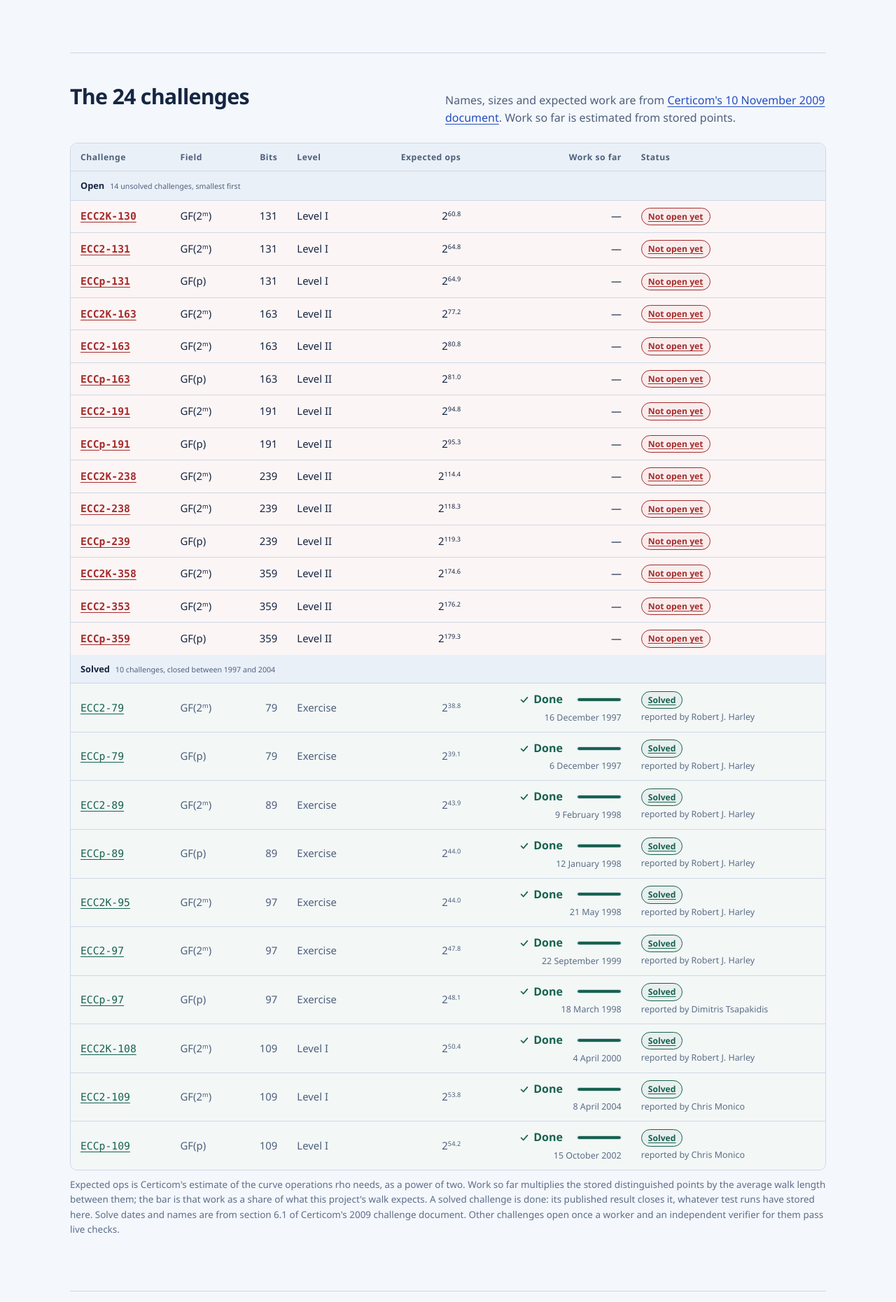
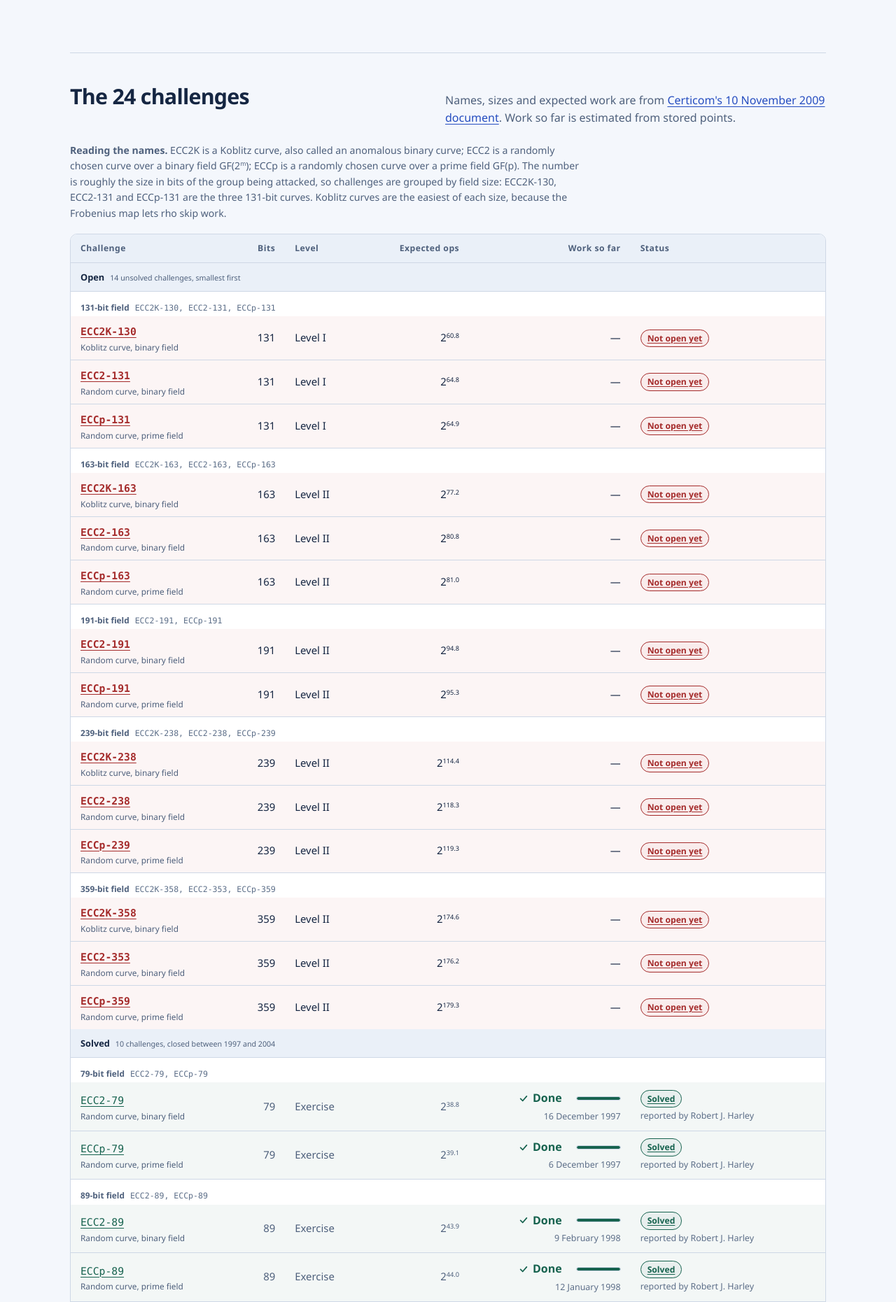
Before and after one commit to aburan28/ecc-challenges, a FastAPI app: page / in a window 1280 px wide. Shown: the part 1882-3743 px from the top of the page at 70% size. Run offline with FastAPI, Linux system fonts and the light colour scheme; parts of the project's set-up code (start-up, migrations or seed data) failed here and were passed over; some libraries are stand-ins or nearby versions.

Commit message:
Explain challenge names and group challenges by size
Certicom's IDs (ECC2K-130, ECC2-131, ECCp-131) mean nothing to most
readers, and the tables listed curves of the same size apart.

- The catalog names each family: Koblitz (anomalous binary) curve,
  random binary-field curve, random prime-field curve.
- Home and status tables group curves by field size under a heading that
  lists them, with the family under each name, Koblitz first.
- A short key above both tables explains how to read the names.
- Challenge pages describe the curve with its actual field, and the
  dashboard picker shows size and family for each option.
- The home table's Field column is folded into the family label.

Co-Authored-By: Claude Opus 5.5 <noreply@anthropic.com>

```diff
--- a/src/ecc_challenges/catalog.py
+++ b/src/ecc_challenges/catalog.py
@@ -15,6 +15,14 @@ SOURCE_URL = "https://www.certicom.com/content/dam/certicom/images/pdfs/challeng
 SOURCE_DATE = "2009-11-10"
 
 
+# Certicom's three challenge families: ECC2K, ECC2 and ECCp.
+CURVE_TYPES = {
+    "koblitz": {"label": "Koblitz curve, binary field"},
+    "binary": {"label": "Random curve, binary field"},
+    "prime": {"label": "Random curve, prime field"},
+}
+
+
 @dataclass(frozen=True)
 class Challenge:
     id: str
@@ -27,6 +35,22 @@ class Challenge:
     walk_id: str | None = None
 
     @property
+    def curve_type(self) -> str:
+        """Certicom's naming: ECC2K = Koblitz, ECC2 = random binary, ECCp = random prime."""
+        if self.field == "prime":
+            return "prime"
+        return "koblitz" if self.id.startswith("ecc2k-") else "binary"
+
+    @property
+    def family_order(self) -> int:
+        """Within one size: Koblitz, then random binary, then prime, as Certicom lists them."""
+        return ("koblitz", "binary", "prime").index(self.curve_type)
+
+    @property
+    def curve_label(self) -> str:
+        return CURVE_TYPES[self.curve_type]["label"]
+
+    @property
     def estimated_operations_log2(self) -> float | None:
         """Certicom's estimate as a power of two, which is how the site shows it."""
         return round(log2(float(self.estimated_operations_2009)), 2) if self.estimated_operations_2009 else None
@@ -35,6 +59,8 @@ class Challenge:
         value = {**asdict(self), "name": self.id.upper() if self.field != "prime" else
                 "ECCp-" + self.id.rsplit("-", 1)[1],
                 "estimated_operations_2009_log2": self.estimated_operations_log2,
+                "curve_type": self.curve_type, "curve_label": self.curve_label,
+                "family_order": self.family_order,
                 "source_url": SOURCE_URL, "source_date": SOURCE_DATE}
         if multicurve_enabled:
             from .multicurve.codec import namespace
--- /dev/null
+++ b/src/ecc_challenges/templates/_names.html
@@ -0,0 +1,12 @@
+{# Plain-language names for Certicom's challenge IDs, shared by every challenge table. #}
+{% macro kind(row) -%}
+<small class="curve-kind">{{ row.curve_label }}</small>
+{%- endmacro %}
+
+{% macro size_row(bits, members, colspan) -%}
+<tr class="size-row"><th scope="rowgroup" colspan="{{ colspan }}">{{ bits }}-bit field<small>{{ members|join(", ") }}</small></th></tr>
+{%- endmacro %}
+
+{% macro key() -%}
+<p class="note names-key"><strong>Reading the names.</strong> ECC2K is a Koblitz curve, also called an anomalous binary curve; ECC2 is a randomly chosen curve over a binary field GF(2<sup>m</sup>); ECCp is a randomly chosen curve over a prime field GF(p). The number is roughly the size in bits of the group being attacked, so challenges are grouped by field size: ECC2K-130, ECC2-131 and ECCp-131 are the three 131-bit curves. Koblitz curves are the easiest of each size, because the Frobenius map lets rho skip work.</p>
+{%- endmacro %}
--- a/src/ecc_challenges/templates/base.html
+++ b/src/ecc_challenges/templates/base.html
@@ -219,6 +219,10 @@
     .challenge-status .tag{border-color:currentColor;background:var(--state-soft)}
     .challenge-status th[scope=rowgroup]{font-size:.8rem;letter-spacing:0;color:var(--ink);background:var(--sunk)}
     .challenge-status th[scope=rowgroup] small{font-weight:400;color:var(--muted);margin-left:8px}
+    .challenge-status tr.size-row th{font:600 .74rem/1.4 var(--sans);color:var(--muted);background:transparent;padding-top:14px;padding-bottom:4px;border-bottom:0}
+    .challenge-status tr.size-row th small{font-family:var(--mono);font-size:.72rem;color:var(--faint)}
+    .curve-kind{display:block;font:400 .74rem/1.35 var(--sans);color:var(--muted);margin-top:2px;letter-spacing:0}
+    .names-key{max-width:52em;margin:0 0 18px}
     .challenge-status tr.solved td{color:var(--muted)}
     .challenge-status tr.solved .name{font-weight:500}
     .done{display:inline-flex;align-items:center;gap:6px;color:var(--ok);font-weight:600;white-space:nowrap}
--- a/src/ecc_challenges/templates/challenge.html
+++ b/src/ecc_challenges/templates/challenge.html
@@ -8,7 +8,7 @@
 {% set est = (status.including_historical or status) if status else none %}
 <p class="crumbs"><a href="/status#challenges">All challenges</a> / {{ challenge_name }}</p>
 <h1>{{ challenge_name }}</h1>
-<p class="lead">{{ parameters.bits }}-bit {{ "binary field" if parameters.field_kind == "binary" else "prime field" }} discrete-log challenge, listed in Certicom's {{ catalog_date|longdate }} challenge document.</p>
+<p class="lead">{% if challenge.curve_type == "koblitz" %}A discrete-log challenge on a Koblitz curve, also called an anomalous binary curve, over GF(2<sup>{{ challenge.field_bits }}</sup>). Its coefficients are 0 or 1, so the Frobenius map lets rho skip work, about a factor of √{{ challenge.field_bits }}.{% elif challenge.curve_type == "binary" %}A discrete-log challenge on a randomly chosen curve over the binary field GF(2<sup>{{ challenge.field_bits }}</sup>).{% else %}A discrete-log challenge on a randomly chosen curve over a {{ challenge.field_bits }}-bit prime field GF(p).{% endif %} Listed in Certicom's {{ catalog_date|longdate }} challenge document.</p>
 
 {% if challenge.solved_in_2009 %}
 <dl class="stats" aria-label="Challenge summary">
--- a/src/ecc_challenges/templates/dashboard.html
+++ b/src/ecc_challenges/templates/dashboard.html
@@ -142,7 +142,7 @@ mkdir -p ~/.config/ecc-challenges
   {% if multicurve_enabled %}
   <form class="gap-bottom" method="get" action="/dashboard">
     <label for="campaign">Challenge</label>
-    <div class="row"><select id="campaign" name="campaign" class="fixed">{% for solved, group in challenges|groupby("solved_in_2009") %}<optgroup label="{{ "Solved by 2004, test runs only" if solved else "Open challenges" }}">{% for challenge in group %}<option value="{{ challenge.id }}"{% if challenge.id == selected_campaign %} selected{% endif %}>{{ challenge.public().name }}</option>{% endfor %}</optgroup>{% endfor %}</select><button class="button ghost" type="submit">Update commands</button></div>
+    <div class="row"><select id="campaign" name="campaign" class="fixed">{% for solved, group in challenges|sort(attribute="family_order")|sort(attribute="field_bits")|groupby("solved_in_2009") %}<optgroup label="{{ "Solved by 2004, test runs only" if solved else "Open challenges" }}">{% for challenge in group %}<option value="{{ challenge.id }}"{% if challenge.id == selected_campaign %} selected{% endif %}>{{ challenge.public().name }} · {{ challenge.field_bits }}-bit {{ challenge.curve_label[:1]|lower if challenge.curve_type != "koblitz" else "K" }}{{ challenge.curve_label[1:] }}</option>{% endfor %}</optgroup>{% endfor %}</select><button class="button ghost" type="submit">Update commands</button></div>
   </form>
   {% set sh_env = "ECC_CAMPAIGN=" ~ selected_campaign ~ " " %}
   {% set ps_env = "$env:ECC_CAMPAIGN = '" ~ selected_campaign ~ "'; " %}
--- a/src/ecc_challenges/templates/home.html
+++ b/src/ecc_challenges/templates/home.html
@@ -1,5 +1,6 @@
 {% extends "base.html" %}
 {% import "_work.html" as work %}
+{% import "_names.html" as names %}
 {% block title %}ECC Challenges · A distributed search on the Certicom curves{% endblock %}
 {% block content %}
 <section class="hero">
@@ -71,24 +72,27 @@
 
 <section class="section" id="campaigns">
   <div class="section-head"><h2>The 24 challenges</h2><p class="muted">Names, sizes and expected work are from <a href="{{ catalog_source }}">Certicom's {{ catalog_date|longdate }} document</a>. Work so far is estimated from stored points.</p></div>
+  {{ names.key() }}
   <div class="table-wrap" tabindex="0"><table class="challenge-status">
-    <thead><tr><th>Challenge</th><th>Field</th><th class="num">Bits</th><th>Level</th><th class="num">Expected ops</th><th class="num">Work so far</th><th>Status</th></tr></thead>
-    {% for solved, group in challenges|sort(attribute="field_bits")|groupby("solved_in_2009") %}
+    <thead><tr><th>Challenge</th><th class="num">Bits</th><th>Level</th><th class="num">Expected ops</th><th class="num">Work so far</th><th>Status</th></tr></thead>
+    {% for solved, group in challenges|sort(attribute="family_order")|sort(attribute="field_bits")|groupby("solved_in_2009") %}
     <tbody class="{{ 'solved' if solved else 'open' }}">
-    <tr><th scope="rowgroup" colspan="7">{% if solved %}Solved<small>{{ group|length }} challenges, closed between 1997 and 2004</small>{% else %}Open<small>{{ group|length }} unsolved challenges, smallest first</small>{% endif %}</th></tr>
-    {% for challenge in group %}
+    <tr><th scope="rowgroup" colspan="6">{% if solved %}Solved<small>{{ group|length }} challenges, closed between 1997 and 2004</small>{% else %}Open<small>{{ group|length }} unsolved challenges, smallest first</small>{% endif %}</th></tr>
+    {% for bits, sized in group|groupby("field_bits") %}
+    {{ names.size_row(bits, sized|map(attribute="id")|map("upper")|map("replace", "ECCP-", "ECCp-")|list, 6) }}
+    {% for challenge in sized %}
       {% set row = snapshot.campaigns|selectattr("id", "equalto", challenge.id)|first if snapshot else none %}
       {% set is_open = row and row.received_points is not none %}
       {% set state = "solved" if solved else "open" if is_open else "not-started" %}
       <tr class="{{ state }}">
-        <td><a class="name" href="/{{ 'results' if solved else 'challenges' }}/{{ challenge.id }}">{{ challenge.public().name }}</a></td>
-        <td>{% if challenge.field == "binary" %}GF(2<sup>m</sup>){% else %}GF(p){% endif %}</td>
+        <td><a class="name" href="/{{ 'results' if solved else 'challenges' }}/{{ challenge.id }}">{{ challenge.public().name }}</a>{{ names.kind(challenge) }}</td>
         <td class="num">{{ challenge.field_bits }}</td>
         <td>{{ level_labels[challenge.level] }}</td>
         <td class="num">{{ work.expected(challenge) }}</td>
         <td class="num">{% if solved %}{{ work.solved(challenge) }}{% else %}{{ work.done(row) }}{% endif %}</td>
         <td>{% if solved %}{{ work.solved_status(challenge, challenge.public().name) }}{% elif is_open %}<a class="tag open" href="/challenges/{{ challenge.id }}">Accepting work</a>{% else %}<a class="tag" href="/challenges/{{ challenge.id }}">Not open yet</a>{% endif %}</td>
       </tr>
+    {% endfor %}
     {% endfor %}
     </tbody>
     {% endfor %}
```
Also changed, not shown: src/ecc_challenges/templates/status.html (+9 -4 lines), tests/test_status_ordering.py (+17 -4 lines).
